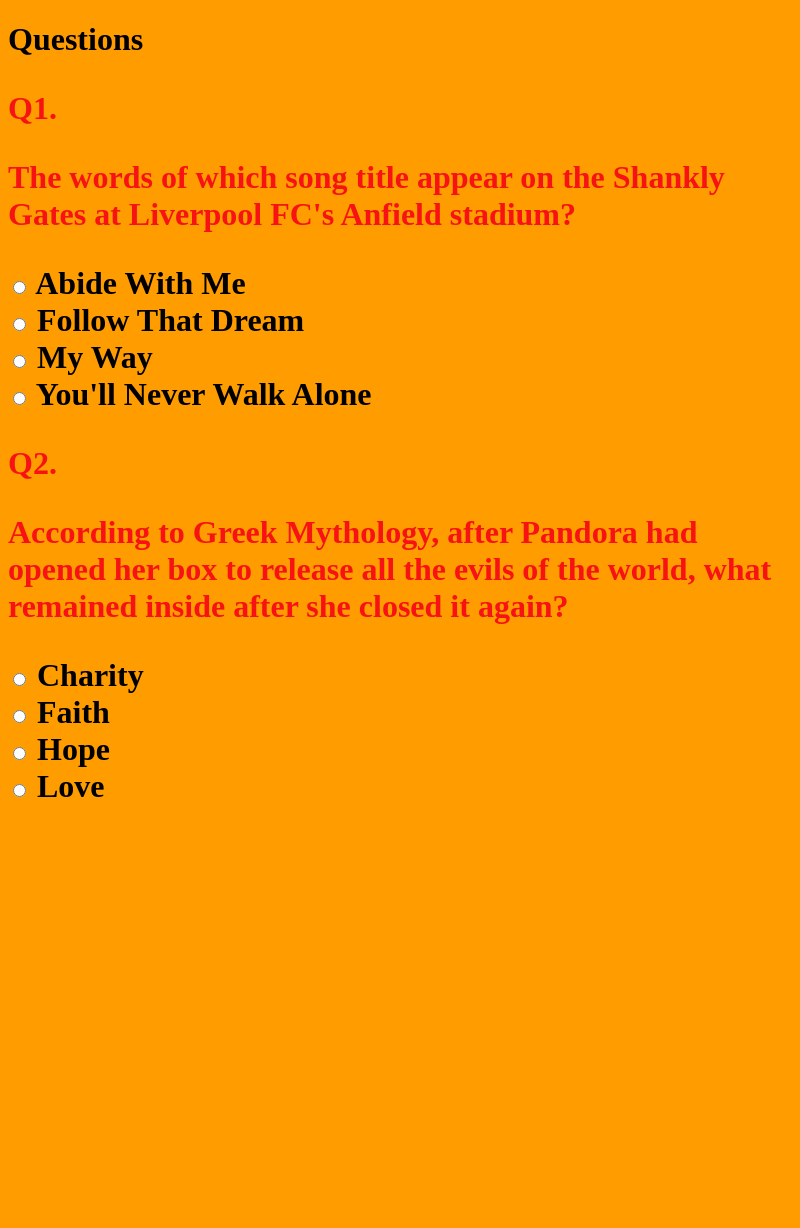
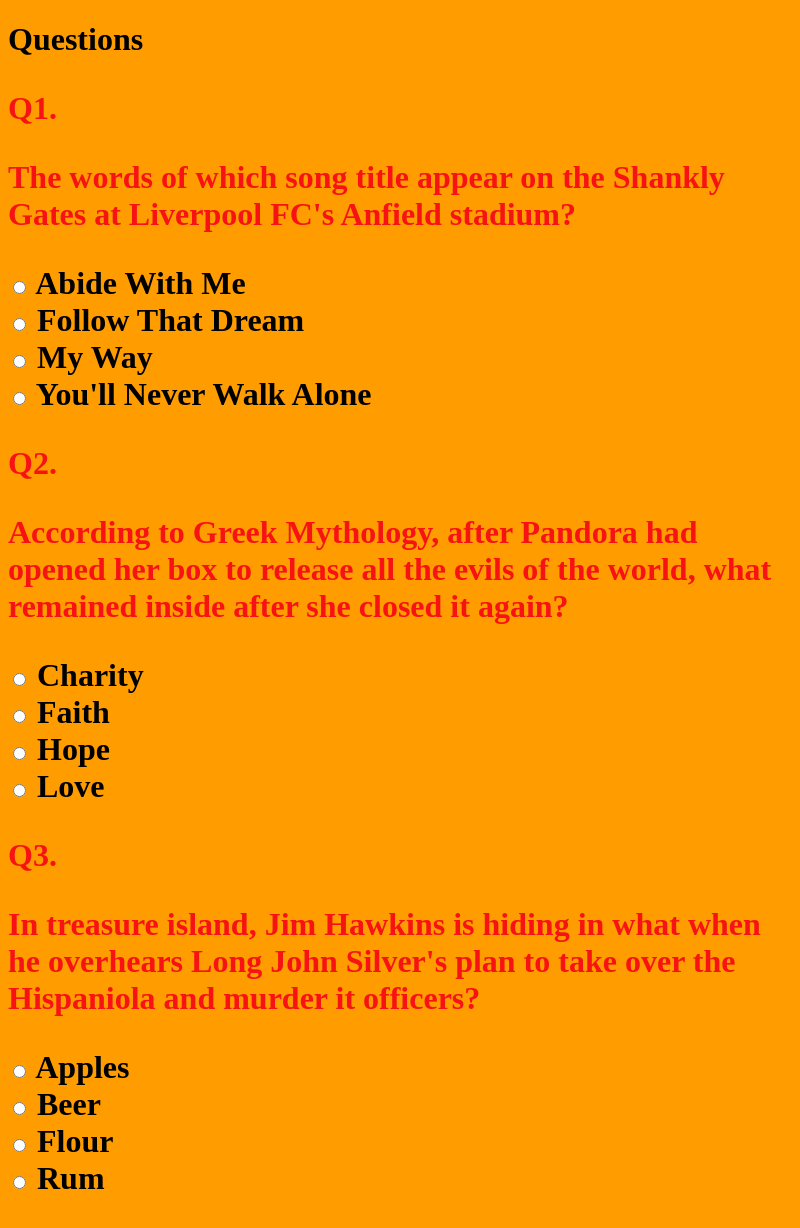
Before and after one commit to DemiKnight/Hackathon2017-1, an Electron app: page src/questions.html in a window 800 px wide. Before the commit the page ends 837 px from the top, so only its background shows below. Drawn offline with Linux system fonts and the light colour scheme.

Commit message:
added new question

```diff
--- a/src/questions.html
+++ b/src/questions.html
@@ -20,5 +20,13 @@
       <input type="radio" name="pandora" value="Hope"> Hope <br>
       <input type="radio" name="pandora" value="Love"> Love <br>
 
+
+  <p><font color=#F71313> Q3. </font><p>
+    <p><font color=#F71313>In treasure island, Jim Hawkins is hiding in what when he overhears Long John Silver's plan to take over the Hispaniola and murder it officers?</font><p>
+      <input type="radio" name="Treasure" value="Apples"> Apples <br>
+      <input type="radio" name="Treasure" value="Beer"> Beer <br>
+      <input type="radio" name="Treasure" value="Flour"> Flour <br>
+      <input type="radio" name="Treasure" value="Rum"> Rum <br>
 </body>
     </html>
+    </html>
```
